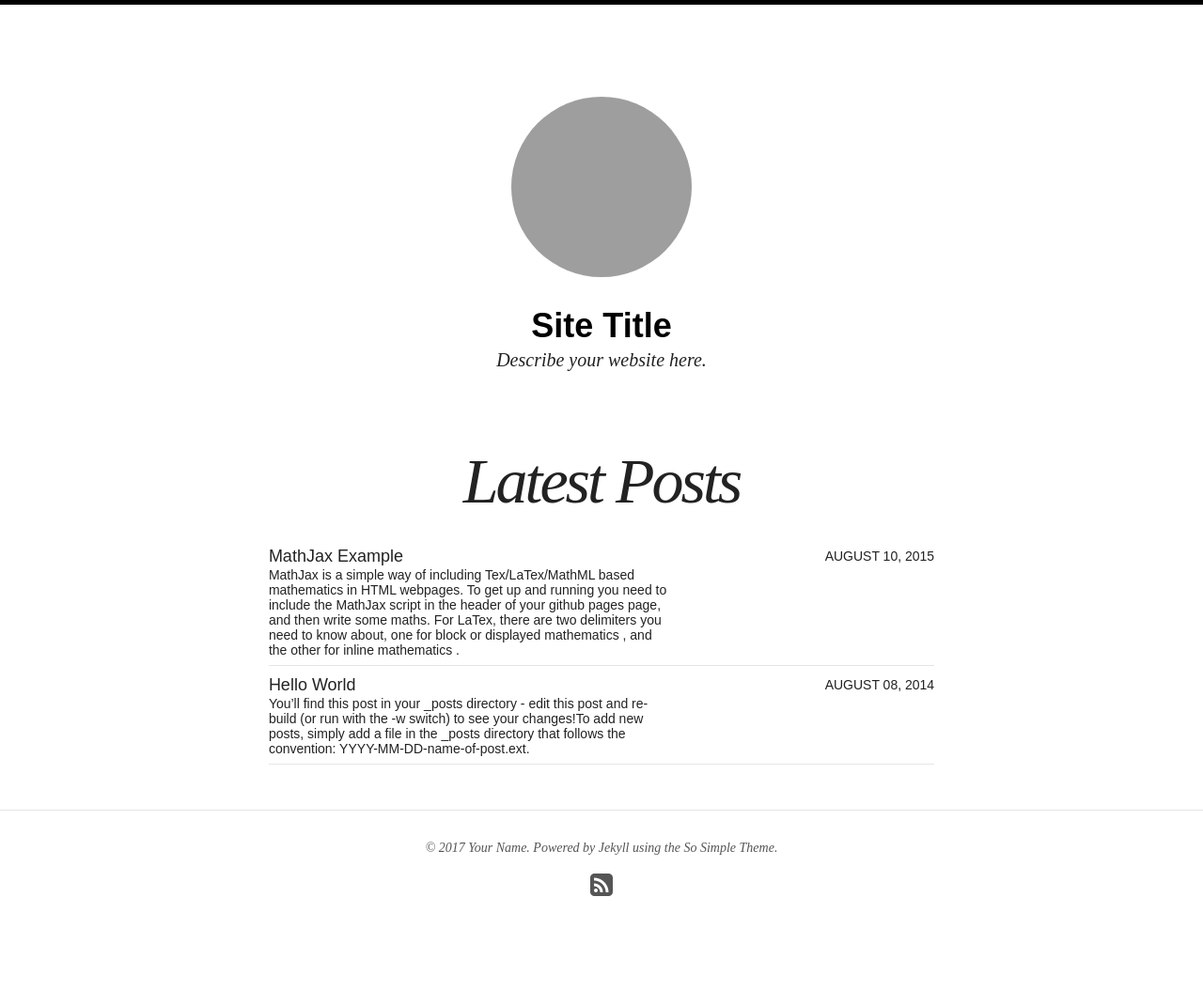
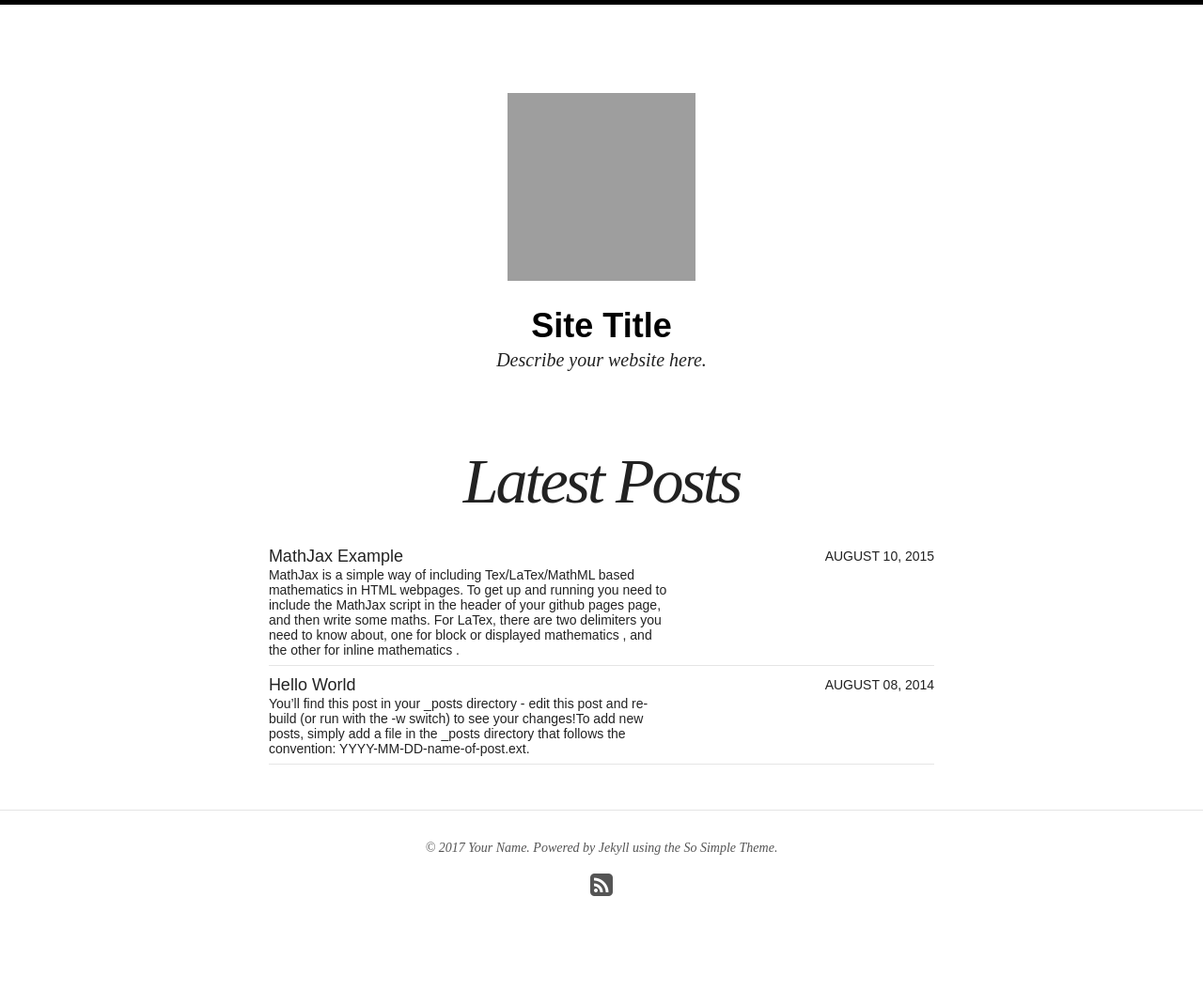
Before and after one commit to DesarrolloArtesa/desarrolloartesa.github.io, a Jekyll site: the page built from index.html, in a window 1280 px wide. Shown: the whole page at 94% size. Built offline with Jekyll 4.4.1, drawn with Linux system fonts in a browser that asks for light colours; nearby versions of some CDN libraries.

Commit message:
Modificación  _sass/_masthead.scss visual site-logo

```diff
--- a/_sass/_masthead.scss
+++ b/_sass/_masthead.scss
@@ -39,19 +39,19 @@
     height: 100px;
     @include animation-duration(1s);
     @include animation-delay(.05s);
-    border: 4px solid $white;
-    @include rounded(100px); /* crops in a circle */
+    /*border: 4px solid $white; */
+    /*@include rounded(100px);*//* crops in a circle */
 
     @include media($medium) {
       width: 150px;
       height: 150px;
-      @include rounded(150px); /* crops in a circle */
+     /* @include rounded(150px);*//* crops in a circle */
     }
 
     @include media($large) {
       width: 200px;
       height: 200px;
-      @include rounded(200px); /* crops in a circle */
+      /*@include rounded(200px); *//* crops in a circle */
     }
   }
 }
```
